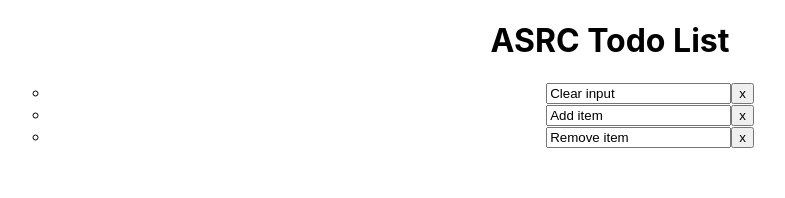
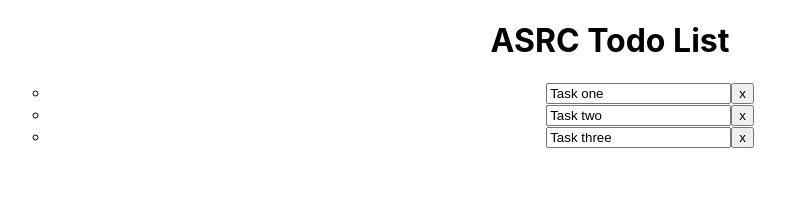
Before and after one commit to dodsonm/arsc-todos, a React (Create React App) app: page / in a window 1280 px wide. Shown: the top 198 px of the page, without its empty margins (30-815 px from the left). Built offline with nearby package versions, Linux system fonts and the light colour scheme.

Commit message:
Fetch external JSON, rename Todo

```diff
--- a/package.json
+++ b/package.json
@@ -6,6 +6,7 @@
     "@testing-library/jest-dom": "^4.2.4",
     "@testing-library/react": "^9.5.0",
     "@testing-library/user-event": "^7.2.1",
+    "axios": "^0.19.2",
     "react": "^16.13.1",
     "react-dom": "^16.13.1",
     "react-scripts": "3.4.1"
--- /dev/null
+++ b/public/dat-todos.json
@@ -0,0 +1,14 @@
+[
+  {
+    "id": 1,
+    "name": "Task one"
+  },
+  {
+    "id": 2,
+    "name": "Task two"
+  },
+  {
+    "id": 3,
+    "name": "Task three"
+  }
+]
--- a/src/App.js
+++ b/src/App.js
@@ -1,28 +1,23 @@
 import React from 'react';
-import logo from './logo.svg';
+import TodoList from './components/TodoList';
+import axios from 'axios';
+
 import './App.css';
-import TodoList from './components/TodoList';
 
 class App extends React.Component {
+  // add a placeholder on state for our json
   state = {
-    todos: [
-      {
-        id: 1,
-        name: 'Clear input',
-        done: true
-      },
-      {
-        id: 2,
-        name: 'Add item',
-        done: false
-      },
-      {
-        id: 3,
-        name: 'Remove item',
-        done: false
-      },
-    ]
+    todos: []
   }
+
+  componentWillMount() {
+    axios
+      .get('dat-todos.json')
+      .then(res => {
+        this.setState({ todos: res.data });
+      });
+  }
+
 
   // Delete todo (passed down the ladder to TodoList > Todo)
   delTodo = (id) => {
--- a/src/components/Todo.js
+++ b/src/components/TodoItem.js
@@ -1,5 +1,5 @@
 import React from 'react';
-import './Todo.css';
+import './TodoItem.css';
 
 class Todo extends React.Component {
 
--- a/src/components/TodoList.js
+++ b/src/components/TodoList.js
@@ -1,6 +1,6 @@
 import React from 'react';
 import './TodoList.css';
-import Todo from './Todo';
+import TodoItem from './TodoItem';
 
 class TodoList extends React.Component {
   render() {
@@ -8,7 +8,8 @@ class TodoList extends React.Component {
       <ul className="TodoList">
         {
           this.props.todos.map((todo) => (
-            <Todo
+            <TodoItem
+              key={todo.id}
               content={todo}
               delTodo={this.props.delTodo}
             />
```
Also changed, not shown: src/components/Todo.css (deleted), src/components/TodoItem.css (added), 1 other file (tests, documents, lock files or other folders).
